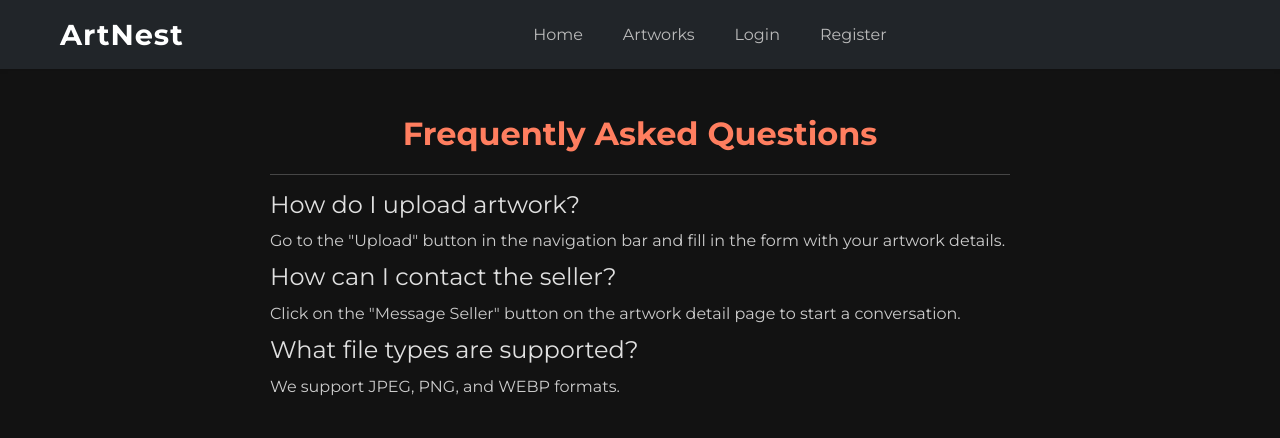
After one commit to XtremeseOISHEE/Art-Gallery, a Django app: page /faq/ in a window 1280 px wide. The commit adds this page. Shown: the top 438 px of the page. Run offline with Django 5.2, Linux system fonts and the light colour scheme; some libraries are stand-ins or nearby versions.

Commit message:
Added help page - Maryam

```diff
--- a/artworks/urls.py
+++ b/artworks/urls.py
@@ -14,5 +14,7 @@ urlpatterns = [
     path('admin/pending-artworks/', views.pending_artworks, name='pending_artworks'),
     path('admin/approve-artwork/<int:pk>/', views.artwork_approve, name='artwork_approve'),
     path('artwork/<int:artwork_id>/like/', views.like_artwork, name='like_artwork'),
+    #
+    path('faq/', views.faq_view, name='faq'),
 
 ]
--- a/artworks/views.py
+++ b/artworks/views.py
@@ -111,7 +111,11 @@ def artwork_list(request):
         'art_type_choices': art_type_choices
     })
 
+# help faq
+from django.shortcuts import render
 
+def faq_view(request):
+    return render(request, 'faq.html')
 
 # Artwork Details
 # def artwork_detail(request, pk):
--- a/templates/base.html
+++ b/templates/base.html
@@ -77,7 +77,11 @@
                   <a class="nav-link" href="{% url 'pending_artworks' %}">Pending Artworks</a>
                 </li>
               {% endif %}
-
+              <!--  -->
+              <li class="nav-item">
+                 <a class="nav-link" href="{% url 'faq' %}">Help</a>
+                </li>
+               <!--  -->
               <li class="nav-item">
                 <form method="POST" action="{% url 'logout' %}" class="d-flex align-items-center">
                   {% csrf_token %}
--- /dev/null
+++ b/templates/faq.html
@@ -0,0 +1,20 @@
+{% extends 'base.html' %}
+
+{% block title %}Help & FAQ{% endblock %}
+
+{% block content %}
+<div style="max-width: 800px; margin: auto; padding: 30px;">
+  <h2>Frequently Asked Questions</h2>
+  <hr>
+  <h4>How do I upload artwork?</h4>
+  <p>Go to the "Upload" button in the navigation bar and fill in the form with your artwork details.</p>
+
+  <h4>How can I contact the seller?</h4>
+  <p>Click on the "Message Seller" button on the artwork detail page to start a conversation.</p>
+
+  <h4>What file types are supported?</h4>
+  <p>We support JPEG, PNG, and WEBP formats.</p>
+
+  <!-- Add more questions as needed -->
+</div>
+{% endblock %}
```
Also changed, not shown: db.sqlite3.
